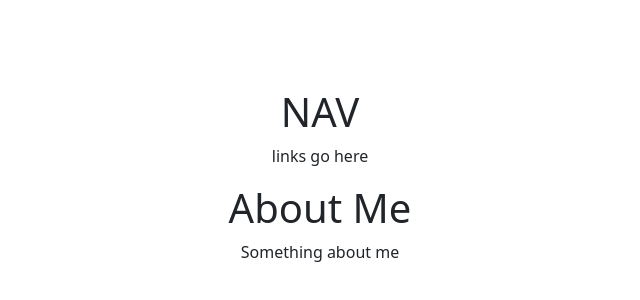
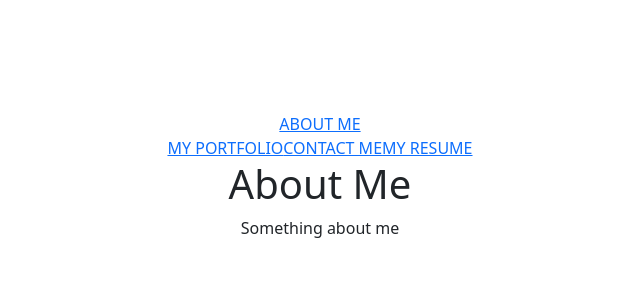
Before and after one commit to aegerev/my-portfolio, a React (Vite) app: page / in a window 1280 px wide. Shown: the part 216-516 px from the top of the page, without its empty margins (320-960 px from the left). Built offline with nearby package versions, Linux system fonts and the light colour scheme.

Commit message:
on-computer angel

```diff
--- a/src/components/nav.jsx
+++ b/src/components/nav.jsx
@@ -1,11 +1,42 @@
-
+import { createBrowserRouter, RouterProvider } from 'react-router-dom';
+import { NavLink } from 'react-router-dom';
 
 function Nav() {
     return (
-        <>
-        <h1> NAV </h1>
-        <p> links go here </p>
-        </>
+               <div className='topnav'>
+            <div className='topnav-left'>
+                <NavLink
+                    activeclassname="navbar__link--active"
+                    className="navbar__link"
+                    to="/about"
+                >
+                    ABOUT ME
+                </NavLink>
+            </div>
+            <div className='topnav-right'>
+                <NavLink
+                    activeclassname="navbar__link--active"
+                    className="navbar__link"
+                    to="/portfolio"
+                >
+                    MY PORTFOLIO
+                </NavLink>
+                <NavLink
+                    activeclassname="navbar__link--active"
+                    className="navbar__link"
+                    to="/contact"
+                >
+                    CONTACT ME
+                </NavLink>
+                <NavLink
+                    activeclassname="navbar__link--active"
+                    className="navbar__link"
+                    to="/CurriculumVitae"
+                >
+                    MY RESUME
+                </NavLink>
+            </div>
+        </div>
     )
 }
 
```
